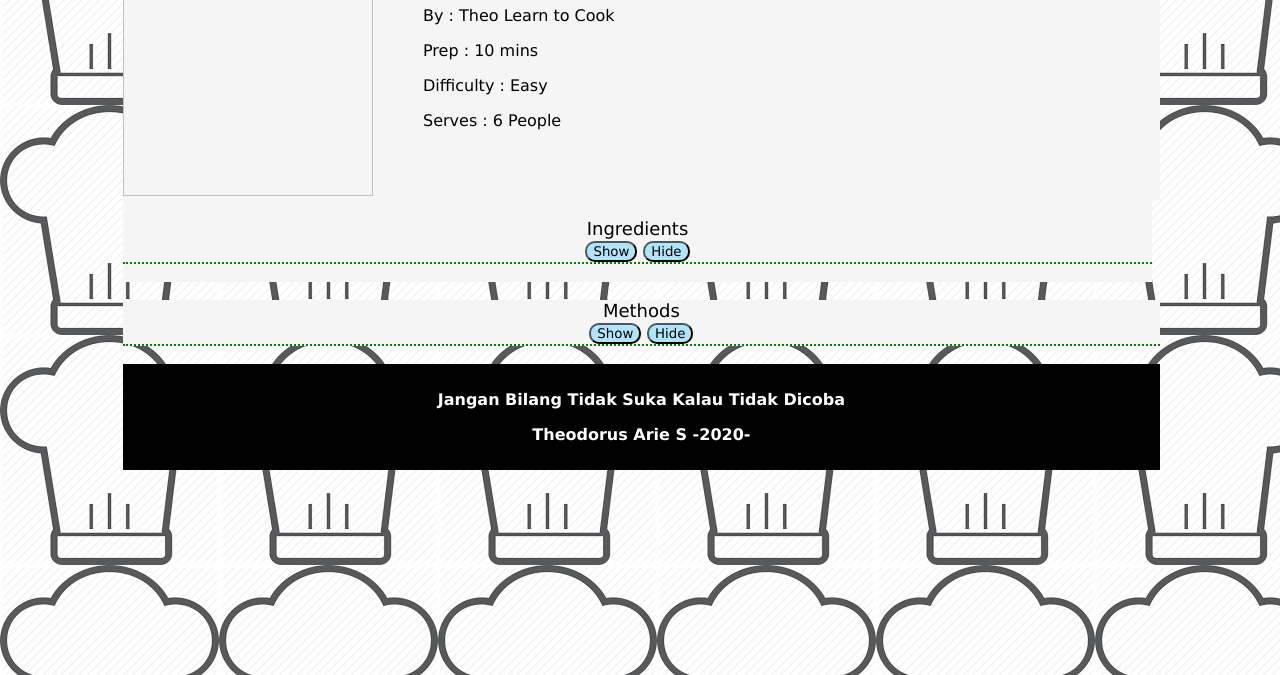
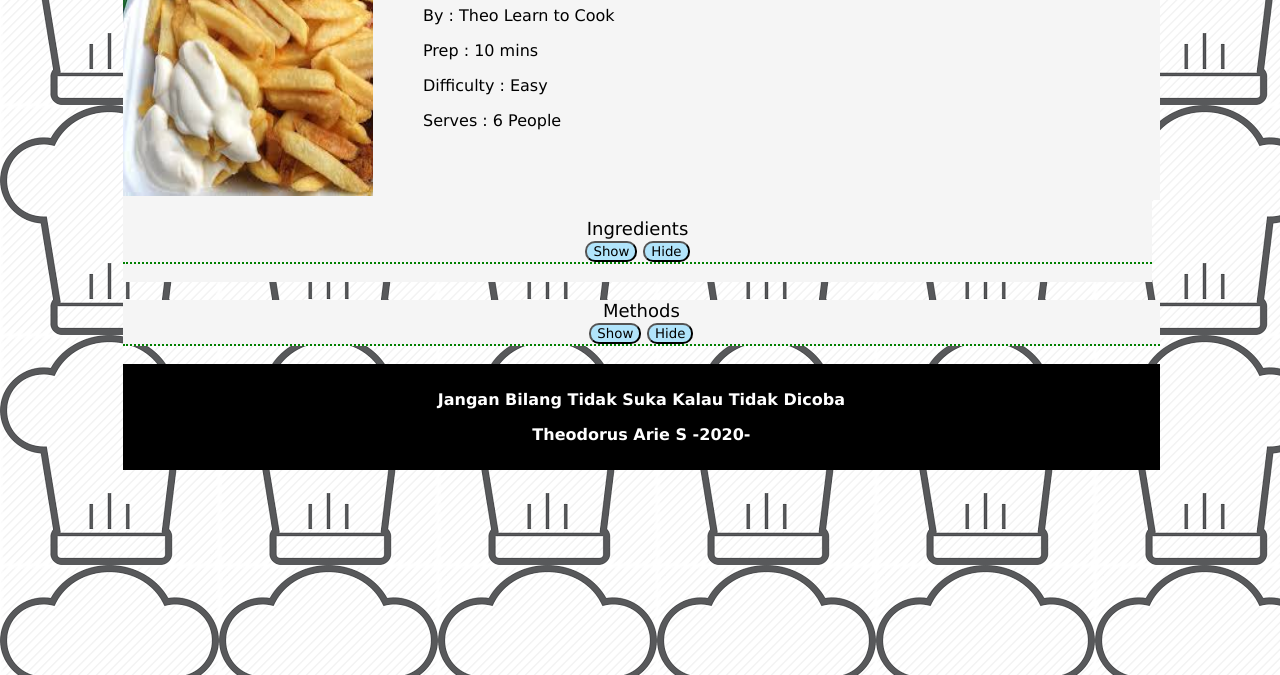
Before and after one commit to TheodorusArie/TheodorusArie.github.io, a plain HTML site: page FrenchFries.html in a window 1280 px wide. Shown: the part 125-800 px from the top of the page. Drawn offline with Linux system fonts and the light colour scheme; files whose address does not match are found by name.

Commit message:
ubah img

```diff
--- a/FrenchFries.html
+++ b/FrenchFries.html
@@ -20,7 +20,7 @@
             <button onclick="prev()">Prev</button>
             <button onclick="next()">Next</button>
             <br>
-            <img id='gambar' src="img/FrenchFries-3.jpg">
+            <img id='gambar' src="FrenchFries-3.jpg">
         </div>
         <div id='KontenAtas'>
             <h1>French Fries with Mayo</h1>
```
